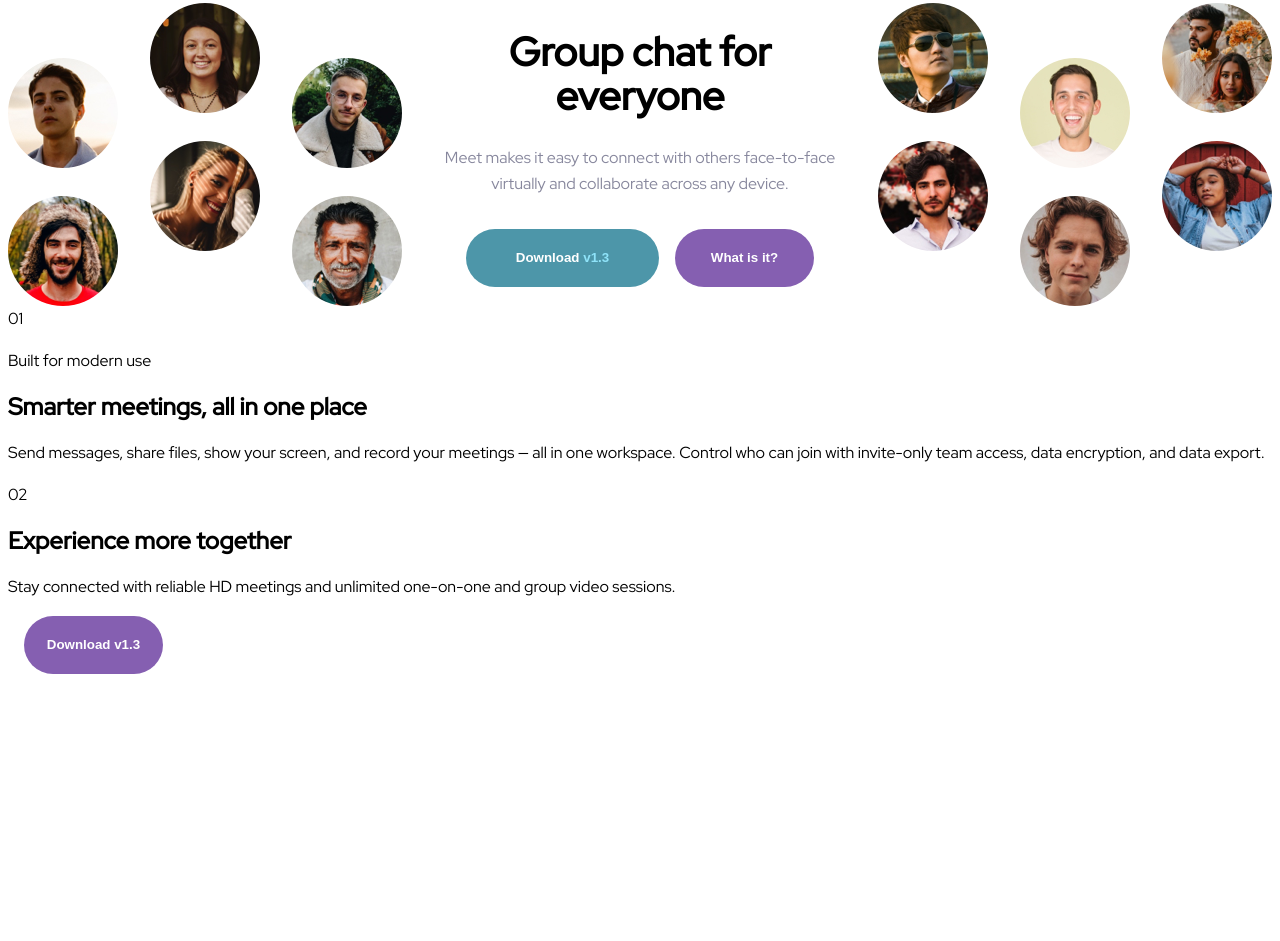
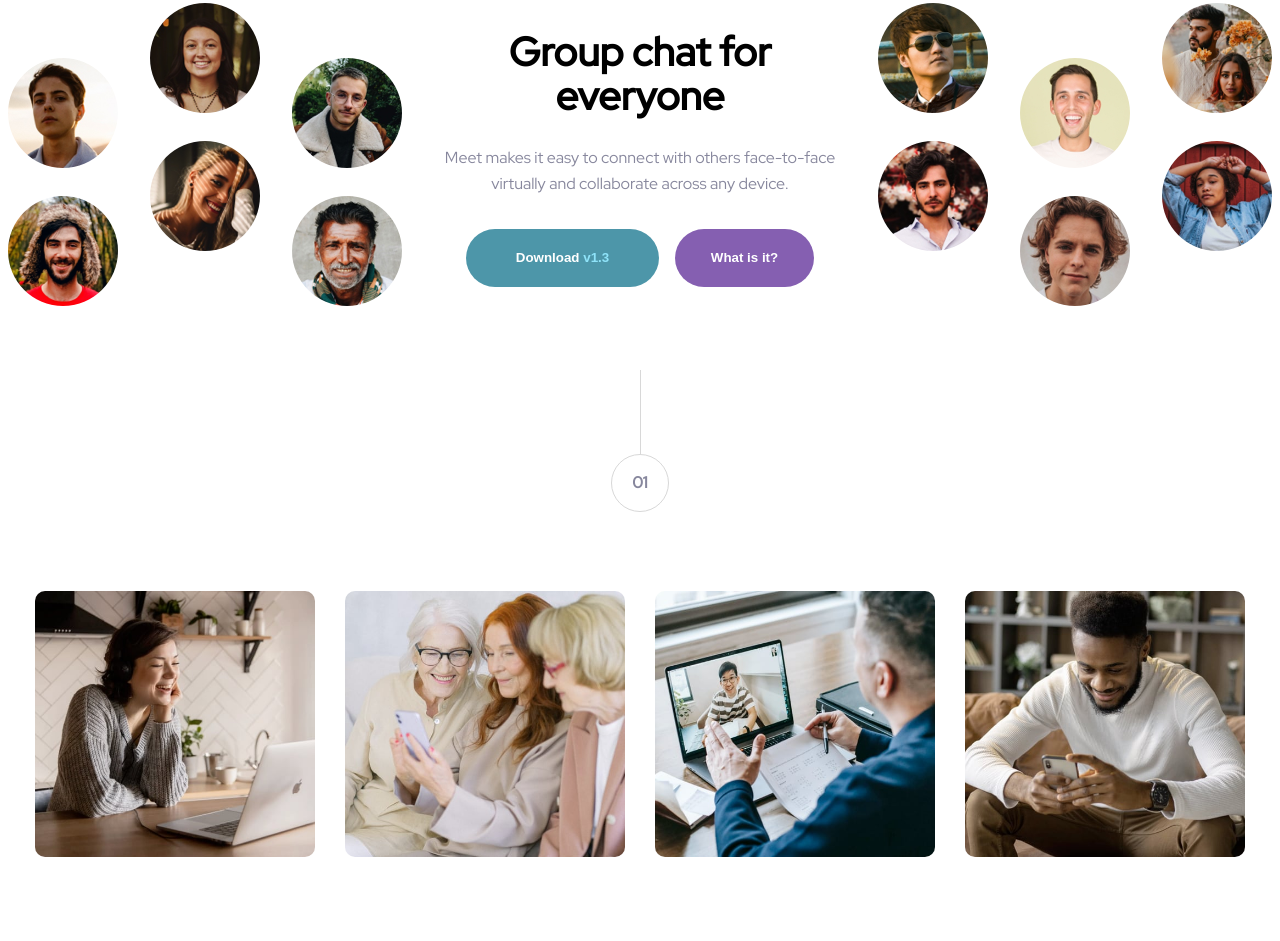
Before and after one commit to natalliasdh/meet-landing, a plain HTML site: page index.html in a window 1280 px wide. Shown: the part 149-1090 px from the top of the page. Before the commit the page ends 823 px from the top, so only its background shows below. Drawn offline with Linux system fonts and the light colour scheme.

```diff
--- a/assets/css/style.css
+++ b/assets/css/style.css
@@ -40,8 +40,6 @@
             padding: 80px 0 61px 0;
         }
     }
-
-
     /*---------------------------------------------------------------------------------------------------------------------------------*/
 
     .chat {
@@ -157,3 +155,114 @@
             margin-bottom: 0;
         }
     }
+    /*-----------------------------------------------------------------------------------------------------*/
+
+    .line {
+        margin-top: 64px;
+        margin-bottom: 64px;
+        display: flex;
+        flex-direction: column;
+        align-items: center;
+    }
+
+    .vl {
+        border-left: 1px solid #D8D8D8;
+        height: 84px;
+    }
+
+    .number {
+        border-radius: 100%;
+        border: 1px solid #D8D8D8;
+        color: #87879D;
+        font-weight: 900;
+        padding-top: 15px;
+        padding-bottom: 15px;
+        width: 56px;
+        text-align: center;
+    }
+
+    .four-photos {
+        display: flex;
+        flex-direction: row;
+        margin-right: 12px;
+        margin-left: 12px;
+        flex-wrap: wrap;
+        justify-content: center;
+    }
+
+    .photo img {
+        width: 100%;
+        border-radius: 10px;
+    }
+
+    .photo {
+        flex: 0 0 calc(50% - 24px);
+        margin: 12px;
+    }
+
+    @media only screen and (min-width:768px) {
+        .four-photos {
+            display: flex;
+            flex-direction: row;
+            flex-wrap: nowrap;
+            justify-content: center;
+        }
+        .photo img {
+            width: 100%;
+            border-radius: 10px;
+        }
+        .photo {
+            flex: unset;
+            margin: 15px;
+        }
+    }
+
+    .smart-meetings {
+        margin-left: 24px;
+        margin-right: 24px;
+        display: flex;
+        flex-direction: column;
+        align-items: center;
+        margin-top: 64px;
+        text-align: center;
+        max-width: 540px;
+        margin-left: auto;
+        margin-right: auto;
+    }
+
+    @media only screen and (min-width:768px) {
+        .smart-meetings {
+            width: 540px;
+            margin-right: auto;
+            margin-left: auto;
+        }
+    }
+
+    h2 {
+        font-size: 32px;
+        line-height: 36px;
+        margin-top: 16px;
+    }
+
+    .smartp {
+        color: #87879D;
+    }
+
+    .modern {
+        letter-spacing: 4px;
+        color: #4D96A9;
+        font-weight: 900;
+        text-transform: uppercase;
+    }
+    /*-----------------------------------------------------------------------------------------------------*/
+
+    .footer {
+        background-color: #4D96A9;
+        display: flex;
+        flex-direction: column;
+        width: 100%;
+        text-align: center;
+        align-items: center;
+        color: white;
+        margin-left: 0;
+    }
--- a/index.html
+++ b/index.html
@@ -33,20 +33,20 @@
         <!------------------------------------------------------------------------------------------------------------->
         <div class="line">
             <div class="vl"></div>
-            <span class="number">01</span>
+            <div class="number">01</div>
         </div>
         <!------------------------------------------------------------------------------------------------------------->
         <div class="four-photos">
-            <div class="photo"></div>
-            <div class="photo"></div>
-            <div class="photo"></div>
-            <div class="photo"></div>
+            <div class="photo"><img src="assets/images/image-woman-in-videocall.jpg"></div>
+            <div class="photo"><img src="assets/images/image-women-videochatting.jpg"></div>
+            <div class="photo"><img src="assets/images/image-men-in-meeting.jpg"></div>
+            <div class="photo"><img src="assets/images/image-man-texting.jpg"></div>
         </div>
         <!------------------------------------------------------------------------------------------------------------->
         <div class="smart-meetings">
             <p class="modern">Built for modern use</p>
             <h2>Smarter meetings, all in one place</h2>
-            <p> Send messages, share files, show your screen, and record your meetings — all in one workspace. Control who can join with invite-only team access, data encryption, and data export.</p>
+            <p class="smartp"> Send messages, share files, show your screen, and record your meetings — all in one workspace. Control who can join with invite-only team access, data encryption, and data export.</p>
         </div>
         <!------------------------------------------------------------------------------------------------------------->
         <div class="line">
```
Also changed, not shown: assets/images/image-footer.jpg (added), assets/images/image-man-texting.jpg (added), assets/images/image-men-in-meeting.jpg (added), assets/images/image-woman-in-videocall.jpg (added), assets/images/image-women-videochatting.jpg (added). Lines whose indentation alone changed are shown as unchanged.
